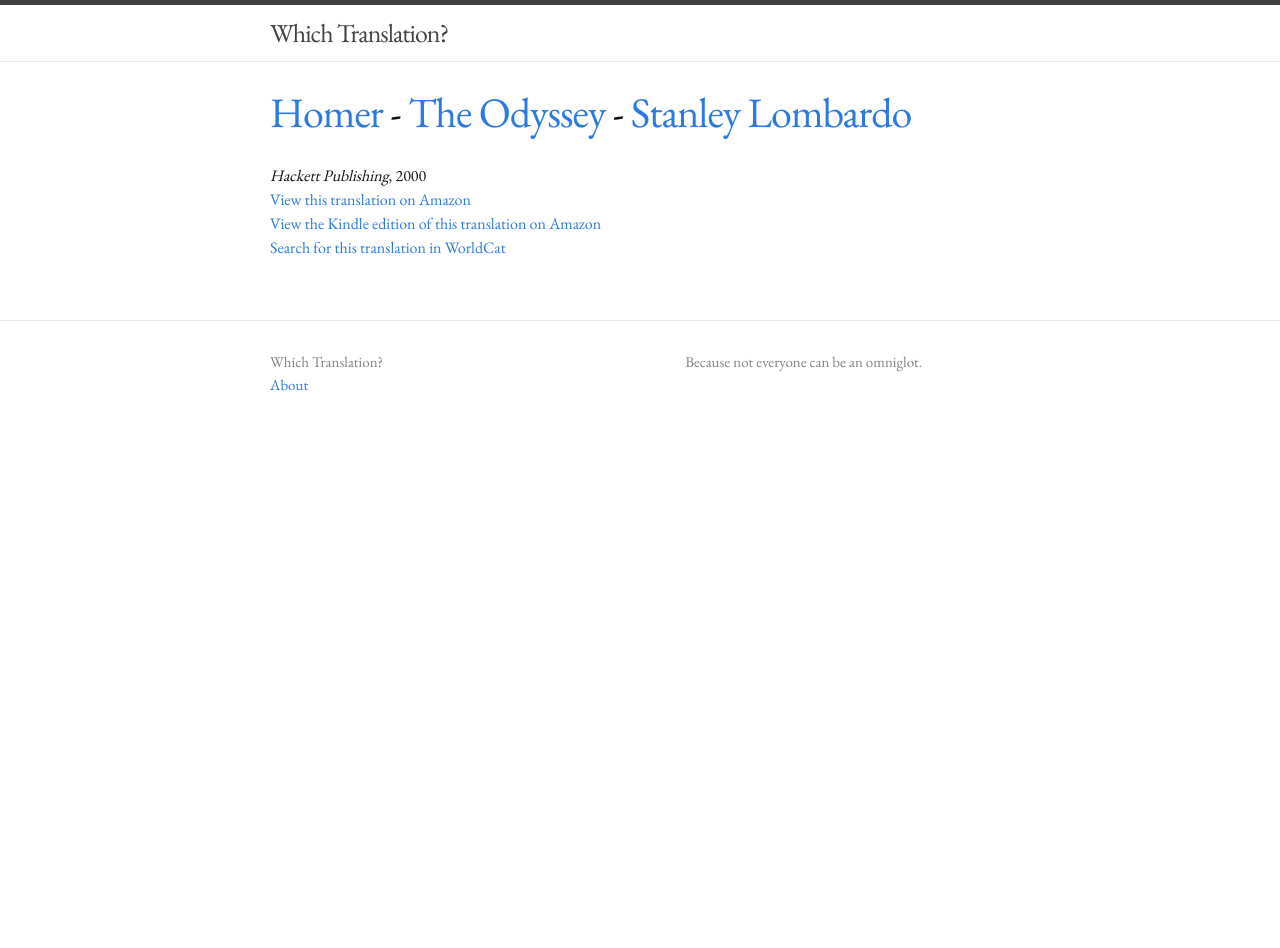
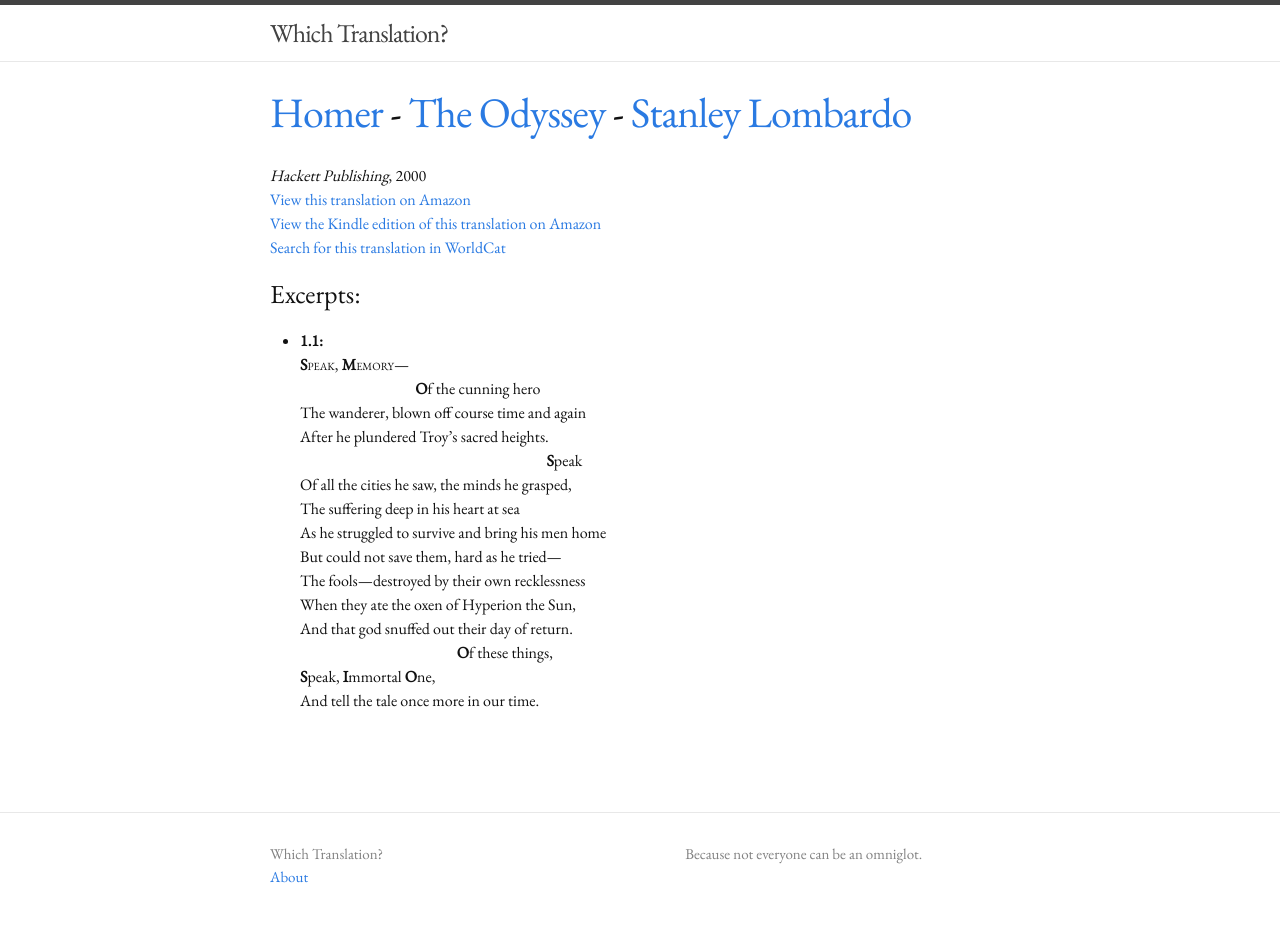
Before and after one commit to whichtranslation/whichtranslation, a Jekyll site: the page built from _authors/homer/the-odyssey/stanley-lombardo.md, in a window 1280 px wide. Built offline with Jekyll 4.4.1, drawn with Linux system fonts in a browser that asks for light colours; a script that is not in the unit is left out; before the commit the page ends 900 px from its top, so only the background shows below that.

Commit message:
Add/update Lombardo excerpts

```diff
--- a/_authors/homer/the-odyssey/stanley-lombardo.md
+++ b/_authors/homer/the-odyssey/stanley-lombardo.md
@@ -11,4 +11,22 @@
     asin: "0872204847"
     kindle_asin: "B003V8BN9K"
     isbn: "978-0872204843"
+excerpts:
+  - citation: "1.1"
+    excerpt: |+
+      <span style="font-variant: small-caps;"><b>S</b>peak, <b>M</b>emory—</span>
+      &nbsp;&nbsp;&nbsp;&nbsp;&nbsp;&nbsp;&nbsp;&nbsp;&nbsp;&nbsp;&nbsp;&nbsp;&nbsp;&nbsp;&nbsp;&nbsp;&nbsp;&nbsp;&nbsp;&nbsp;&nbsp;&nbsp;&nbsp;&nbsp;&nbsp;&nbsp;&nbsp;&nbsp;&nbsp;&nbsp;&nbsp;&nbsp;&nbsp;&nbsp;&nbsp;&nbsp;<b>O</b>f the cunning hero
+      The wanderer, blown off course time and again
+      After he plundered Troy's sacred heights.
+      &nbsp;&nbsp;&nbsp;&nbsp;&nbsp;&nbsp;&nbsp;&nbsp;&nbsp;&nbsp;&nbsp;&nbsp;&nbsp;&nbsp;&nbsp;&nbsp;&nbsp;&nbsp;&nbsp;&nbsp;&nbsp;&nbsp;&nbsp;&nbsp;&nbsp;&nbsp;&nbsp;&nbsp;&nbsp;&nbsp;&nbsp;&nbsp;&nbsp;&nbsp;&nbsp;&nbsp;&nbsp;&nbsp;&nbsp;&nbsp;&nbsp;&nbsp;&nbsp;&nbsp;&nbsp;&nbsp;&nbsp;&nbsp;&nbsp;&nbsp;&nbsp;&nbsp;&nbsp;&nbsp;&nbsp;&nbsp;&nbsp;&nbsp;&nbsp;&nbsp;&nbsp;&nbsp;&nbsp;&nbsp;&nbsp;&nbsp;&nbsp;&nbsp;&nbsp;&nbsp;&nbsp;&nbsp;&nbsp;&nbsp;&nbsp;&nbsp;&nbsp;<b>S</b>peak
+      Of all the cities he saw, the minds he grasped,
+      The suffering deep in his heart at sea
+      As he struggled to survive and bring his men home
+      But could not save them, hard as he tried—
+      The fools—destroyed by their own recklessness
+      When they ate the oxen of Hyperion the Sun,
+      And that god snuffed out their day of return.
+      &nbsp;&nbsp;&nbsp;&nbsp;&nbsp;&nbsp;&nbsp;&nbsp;&nbsp;&nbsp;&nbsp;&nbsp;&nbsp;&nbsp;&nbsp;&nbsp;&nbsp;&nbsp;&nbsp;&nbsp;&nbsp;&nbsp;&nbsp;&nbsp;&nbsp;&nbsp;&nbsp;&nbsp;&nbsp;&nbsp;&nbsp;&nbsp;&nbsp;&nbsp;&nbsp;&nbsp;&nbsp;&nbsp;&nbsp;&nbsp;&nbsp;&nbsp;&nbsp;&nbsp;&nbsp;&nbsp;&nbsp;&nbsp;&nbsp;<b>O</b>f these things,
+      <b>S</b>peak, <b>I</b>mmortal <b>O</b>ne,
+      And tell the tale once more in our time.
 ---
```
Also changed, not shown: _authors/homer/the-iliad/stanley-lombardo.md (+3 -3 lines).
